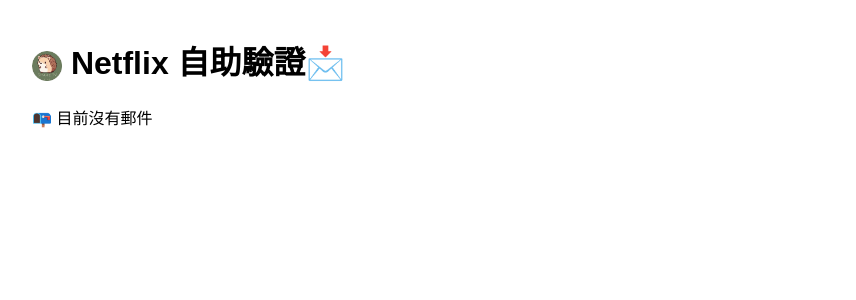
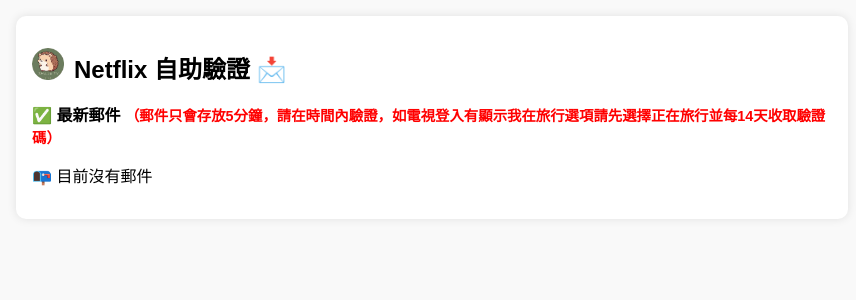
Before and after one commit to abc1239135/netflix-email-viewer, a Flask app: template templates/index.html in a window 1280 px wide. Shown: the top 300 px of the page, without its empty margins (208-1064 px from the left). Run offline with Flask 3, Linux system fonts and the light colour scheme; the template is opened without the code that fills it, so the values that code supplies are empty.

Commit message:
改善無郵件時顯示與基本樣式排版

```diff
--- a/templates/index.html
+++ b/templates/index.html
@@ -3,63 +3,72 @@
 <head>
     <meta charset="utf-8">
     <meta name="viewport" content="width=device-width, initial-scale=1">
-    <title>Netflix 自助驗證📩</title>
+    <title>📩 Netflix 自助驗證</title>
     <style>
         body {
+            font-family: Arial, sans-serif;
+            padding: 1em;
+            margin: 0;
+            background-color: #f9f9f9;
+        }
+        .container {
             max-width: 800px;
             margin: 0 auto;
+            background: white;
             padding: 1em;
-            font-family: Arial, sans-serif;
-            overflow-x: hidden;
+            box-shadow: 0 0 10px rgba(0,0,0,0.1);
+            border-radius: 10px;
+        }
+        h1 {
+            font-size: 1.5em;
+            display: flex;
+            align-items: center;
+            gap: 10px;
+            flex-wrap: wrap;
+        }
+        .latest-label {
+            font-weight: bold;
+            margin-top: 1em;
+        }
+        .red-text {
+            color: red;
+            font-size: 0.9em;
         }
         .email-box {
             border: 1px solid #ccc;
             padding: 10px;
             margin: 10px 0;
-            word-wrap: break-word;
+            overflow-x: auto;
         }
-        .latest-label {
-            font-weight: bold;
-            color: green;
-        }
-        .warning-text {
-            color: red;
-            font-size: 0.9em;
-            display: inline-block;
-            margin-left: 10px;
-        }
-        img {
-            max-width: 100%;
-            height: auto;
-        }
-        a {
-            word-break: break-word;
+        .logo {
+            height: 32px;
+            cursor: pointer;
         }
     </style>
 </head>
 <body>
+    <div class="container">
         <h1>
-        <a href="/" style="text-decoration: none; color: inherit;">
-            <img src="/static/logo.png" alt="Logo" style="height: 30px; vertical-align: middle;">
-            Netflix 自助驗證📩
+            <a href="/">
+                <img src="/static/logo.png" alt="Logo" class="logo">
             </a>
+            Netflix 自助驗證 📩
         </h1>
+
+        <div class="latest-label">
+            ✅ 最新郵件
+            <span class="red-text">（郵件只會存放5分鐘，請在時間內驗證，如電視登入有顯示我在旅行選項請先選擇正在旅行並每14天收取驗證碼）</span>
+        </div>
 
         {% if emails %}
             {% for email in emails %}
-            <hr>
                 <div class="email-box">
-                {% if loop.index0 == 0 %}
-                    <div class="latest-label">✅ 最新郵件
-                        <span class="warning-text">（郵件只會存放5分鐘，請在時間內驗證，如電視登入有顯示我在旅行選項請先選擇正在旅行並每14天收取驗證碼）</span>
-                    </div>
-                    <br>
-                {% endif %}
                     {{ email|safe }}
                 </div>
             {% endfor %}
         {% else %}
             <p>📭 目前沒有郵件</p>
         {% endif %}
+    </div>
 </body>
 </html>
```
Lines whose indentation alone changed are shown as unchanged.
